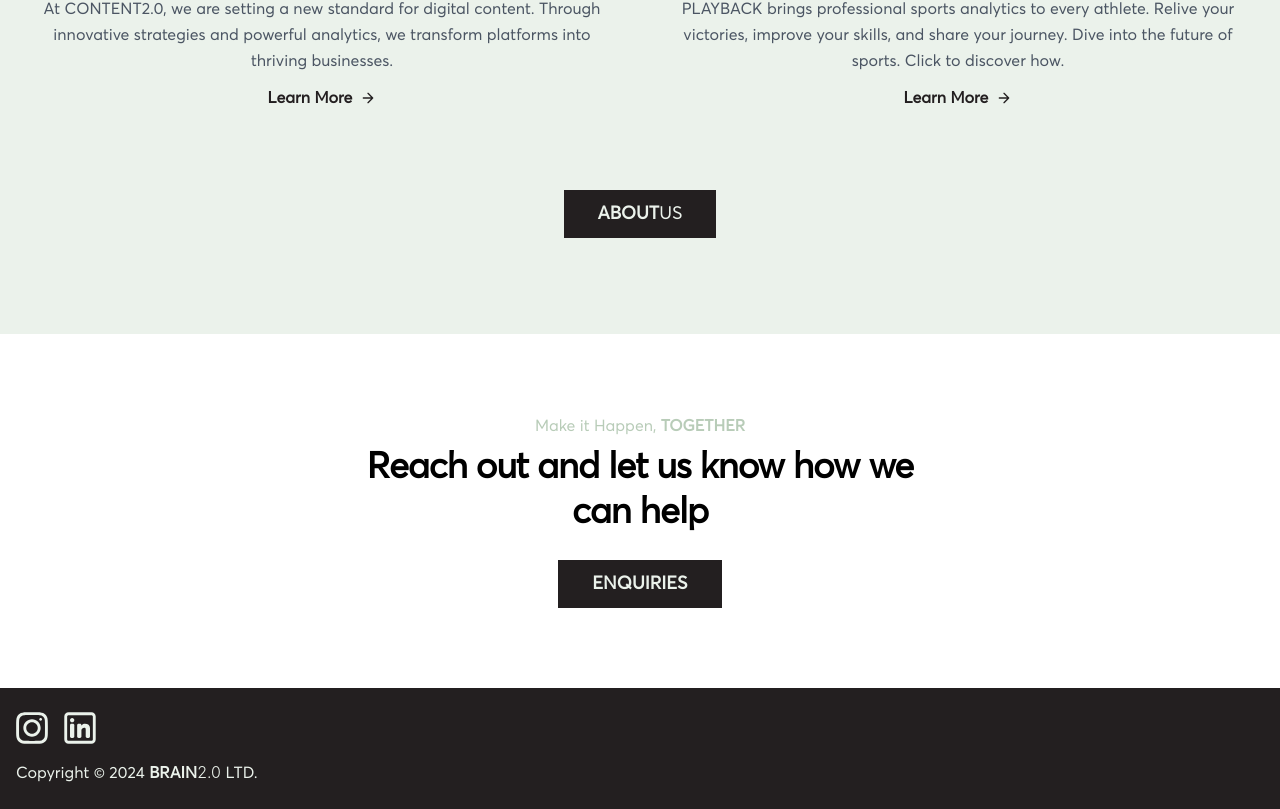
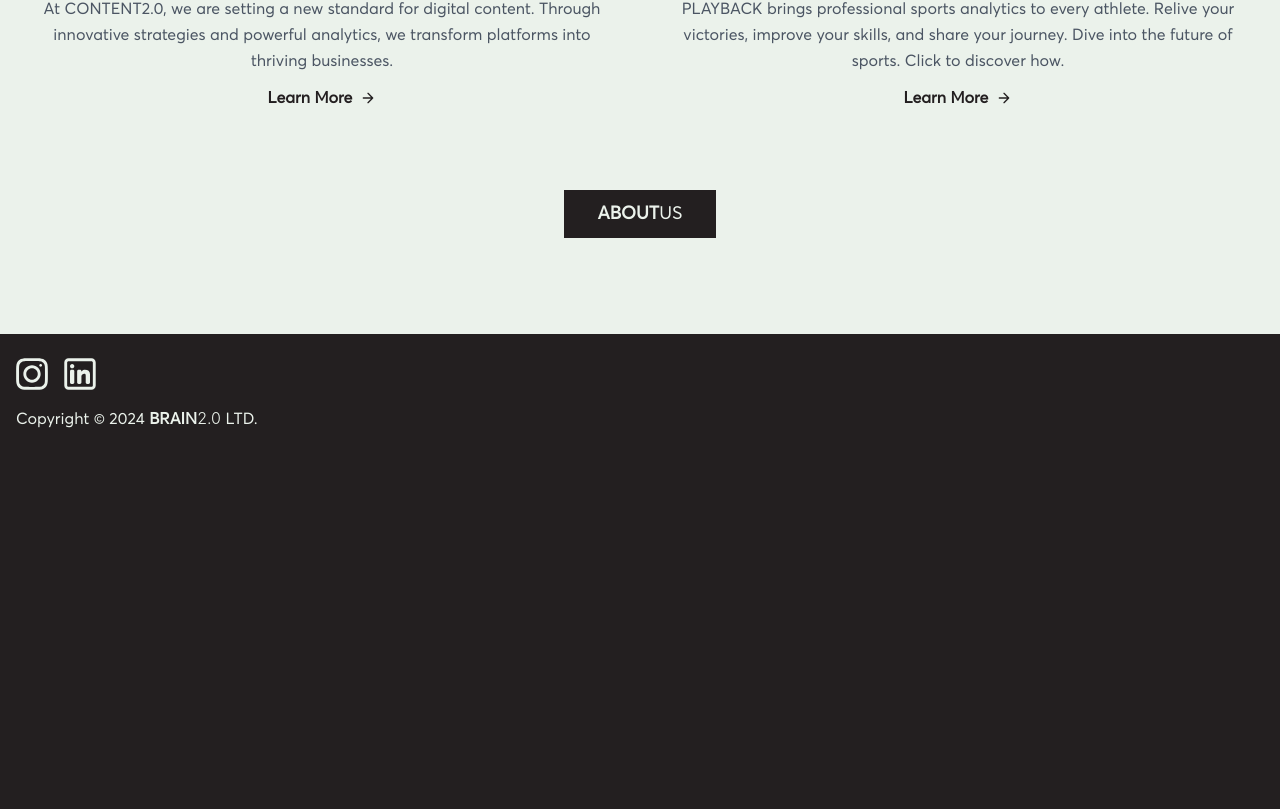
Before and after one commit to karimfawaz/brainTwoPoint0-website, a Next.js app: page / in a window 1280 px wide. Shown: the part 1352-2161 px from the top of the page. After the commit the page ends 1807 px from the top, so only its background shows below. Built offline with nearby package versions, Linux system fonts and the light colour scheme; a web font is replaced by a local one.

Commit message:
fix button clickable area and remove enquiries from home page

```diff
--- a/src/app/common/navbar.tsx
+++ b/src/app/common/navbar.tsx
@@ -30,7 +30,7 @@ export default function Navbar() {
             </Link>
 
           </div>
-          <button className="bg-[var(--light)] text-[var(--black)] px-10 font-bold h-12 hidden md:block hover:bg-[var(--teal)]"><Link href="/contact">REACH OUT</Link></button>
+          <Link href="/contact"><button className="bg-[var(--light)] text-[var(--black)] px-10 font-bold h-12 hidden md:block hover:bg-[var(--teal)]">REACH OUT</button></Link>
         </div>
       </div>
 
--- a/src/app/components/about.tsx
+++ b/src/app/components/about.tsx
@@ -1,14 +1,15 @@
 import Image from "next/image"
+import Link from "next/link"
 export default function AboutUs() {
     return (
 
-        <section className="text-gray-600 body-font bg-white">
+        <section className="text-gray-600 bg-white">
             <div className="container mx-auto flex px-5 py-24 md:flex-row flex-col items-center">
                 <div className="lg:flex-grow md:w-1/2 lg:pr-24 md:pr-16 flex flex-col md:items-start md:text-left mb-16 md:mb-0 items-center text-center">
                     <h1 className="sm:text-4xl text-3xl mb-4 font-bold text-gray-900">BRAIN 2.<span className="font-thin">&ldquo;OOOH&rdquo;</span></h1>
                     <p className="mb-8 leading-relaxed">Established in 2017 as a pioneering software development firm, <span className="font-bold text-[var(--black)]">BRAIN<span className="inter-font font-light">2.0</span></span>  has evolved into a multifaceted solutions innovator. Embodying our ethos, &rsquo;Driven by Values, Powered by Intellect&rsquo;, we are committed to leveraging intellectual prowess to deliver value-driven solutions for a diverse range of needs, catering to both individuals and businesses.<br /><br />
 
-                        At <span className="font-bold text-[var(--black)]">BRAIN<span className="inter-font font-light">2.0</span></span>, we don&rsquo;t just create software; we engineer a spectrum of revolutionary solutions. Our flagship division, <span className="font-bold text-[var(--black)]">SOFTWARE<span className="inter-font font-light">2.0</span></span>, continues our legacy of crafting efficient software solutions that simplify complexities, ensuring user-friendly experiences backed by robust, sophisticated processes.<br /><br />
+                        At <span className="font-bold text-[var(--black)]">BRAIN<span className="inter-font font-light">2.0</span></span>, we don&rsquo;t just create software; we engineer a spectrum of revolutionary solutions. Our flagship division, <Link href="/freelance"><span className="font-bold text-[var(--black)]">SOFTWARE<span className="inter-font font-light">2.0</span></span></Link>, continues our legacy of crafting efficient software solutions that simplify complexities, ensuring user-friendly experiences backed by robust, sophisticated processes.<br /><br />
 
                         Our evolution extends beyond the realm of traditional software. As we embrace our expanding role, we are venturing into various innovative sectors, each aligned with our mission to elevate lifestyles and empower businesses through simplicity and efficiency. Our forthcoming initiatives, diverse in their focus, share a common purpose: to revolutionise and lead in their respective fields.<br /><br />
 
--- a/src/app/components/divisions.tsx
+++ b/src/app/components/divisions.tsx
@@ -73,7 +73,7 @@ export default function Divisions() {
                     </div>
 
                 </div>
-                <button className="flex mx-auto mt-16 text-[var(--light)] bg-[var(--dark-grey)] py-2 px-8 border-2 border-[var(--dark-grey)] focus:outline-none hover:bg-[var(--light)] font-bold text-lg hover:text-[var(--dark-grey)]"><Link href="/about">ABOUT<span className='font-thin'>US</span></Link></button>
+                <Link href="/about"><button className="flex mx-auto mt-16 text-[var(--light)] bg-[var(--dark-grey)] py-2 px-8 border-2 border-[var(--dark-grey)] focus:outline-none hover:bg-[var(--light)] font-bold text-lg hover:text-[var(--dark-grey)]">ABOUT<span className='font-thin'>US</span></button></Link>
             </div>
         </section>
 
--- a/src/app/components/enquiries.tsx
+++ b/src/app/components/enquiries.tsx
@@ -6,7 +6,7 @@ export default function Enquiries() {
             <div className="w-full px-4 py-20 mx-auto text-center md:w-3/4 lg:w-2/4">
                 <p className="mb-2 text-base font-thin text-[var(--teal)]">Make it Happen, <span className="font-bold">TOGETHER</span></p>
                 <h2 className="mb-6 text-3xl font-extrabold tracking-tight md:text-4xl md:mb-6 md:leading-tight">Reach out and let us know how we can help</h2>
-                <button className="flex mx-auto text-[var(--light)] bg-[var(--dark-grey)] py-2 px-8 border-2 border-[var(--dark-grey)] focus:outline-none hover:bg-white font-bold text-lg hover:text-[var(--dark-grey)]"><Link href="/contact">ENQUIRIES</Link></button>
+                <Link href="/contact"><button className="flex mx-auto text-[var(--light)] bg-[var(--dark-grey)] py-2 px-8 border-2 border-[var(--dark-grey)] focus:outline-none hover:bg-white font-bold text-lg hover:text-[var(--dark-grey)]">ENQUIRIES</button></Link>
 
             </div>
         </section>
--- a/src/app/page.tsx
+++ b/src/app/page.tsx
@@ -11,7 +11,6 @@ export default function Home() {
     <main>
       <Header />
       <Divisions />
-      <Enquiries />
     </main>
   )
 }
```
